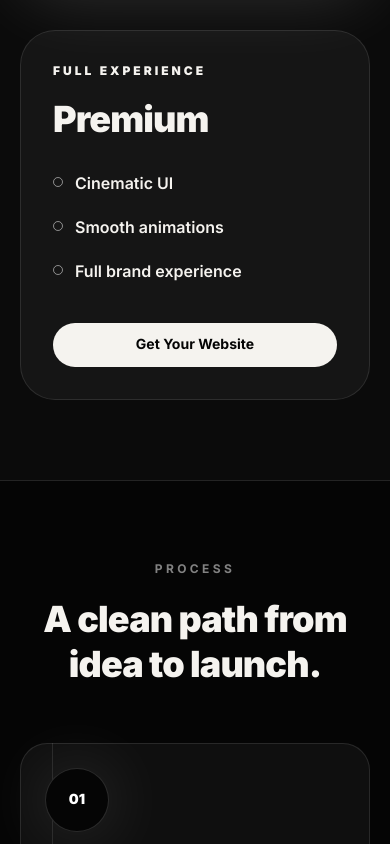
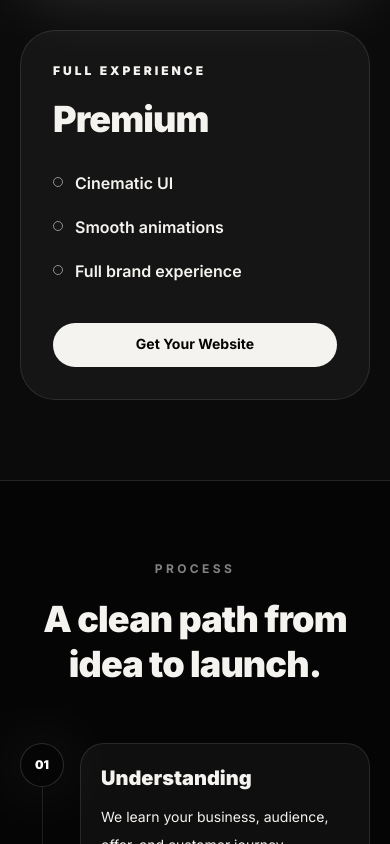
Before and after one commit to muhammedmuneerk/weboltrix, a React (Vite) app: page / in a window 390 px wide. Shown: the part 11156-12000 px from the top of the page. Built offline with nearby package versions, Linux system fonts and the light colour scheme.

Commit message:
make the homepage's 'Process' section responsive on mobile screens

```diff
--- a/src/components/ProcessTimeline.jsx
+++ b/src/components/ProcessTimeline.jsx
@@ -1,9 +1,34 @@
 export default function ProcessTimeline({ steps }) {
+  const stepText = [
+    "We learn your business, audience, offer, and customer journey.",
+    "We shape a premium layout with clear hierarchy and strong spacing.",
+    "We build the responsive React site with fast, clean Tailwind UI.",
+    "We polish, test, and prepare the website for real customer enquiries.",
+  ];
+
   return (
     <div className="relative mt-14">
-      <div className="absolute left-8 top-0 h-full w-px bg-white/10 md:hidden" />
+      {/* Mobile — vertical connected stepper, hidden at md+ */}
+      <div className="relative md:hidden">
+        <div className="absolute left-[1.375rem] top-6 bottom-6 w-px bg-white/10" />
+        <div className="flex flex-col gap-5">
+          {steps.map((step, index) => (
+            <div key={step} className="relative flex items-start gap-4">
+              <span className="relative z-10 flex h-11 w-11 flex-none items-center justify-center rounded-full border border-white/15 bg-ink text-xs font-black text-white shadow-glow">
+                0{index + 1}
+              </span>
+              <div className="flex-1 rounded-[1.5rem] border border-white/10 bg-white/[0.045] p-5 transition duration-500">
+                <h3 className="text-xl font-black">{step}</h3>
+                <p className="mt-3 text-sm leading-7 text-white/52">{stepText[index]}</p>
+              </div>
+            </div>
+          ))}
+        </div>
+      </div>
 
-      <div className="absolute left-0 right-0 top-14 hidden md:grid md:grid-cols-4 md:gap-5">
+      {/* Desktop — untouched, hidden below md */}
+      <div className="hidden md:block">
+        <div className="absolute left-0 right-0 top-14 grid grid-cols-4 gap-5">
           {steps.map((_, index) => (
             <div key={index} className="relative h-px">
               {index < steps.length - 1 && (
@@ -13,7 +38,7 @@ export default function ProcessTimeline({ steps }) {
           ))}
         </div>
 
-      <div className="stagger-grid grid gap-5 md:grid-cols-4">
+        <div className="stagger-grid grid grid-cols-4 gap-5">
           {steps.map((step, index) => (
             <div
               key={step}
@@ -23,17 +48,11 @@ export default function ProcessTimeline({ steps }) {
                 0{index + 1}
               </span>
               <h3 className="mt-10 text-2xl font-black">{step}</h3>
-            <p className="mt-4 text-sm leading-7 text-white/52">
-              {[
-                "We learn your business, audience, offer, and customer journey.",
-                "We shape a premium layout with clear hierarchy and strong spacing.",
-                "We build the responsive React site with fast, clean Tailwind UI.",
-                "We polish, test, and prepare the website for real customer enquiries.",
-              ][index]}
-            </p>
+              <p className="mt-4 text-sm leading-7 text-white/52">{stepText[index]}</p>
             </div>
           ))}
         </div>
       </div>
+    </div>
   );
 }
```
Lines whose indentation alone changed are shown as unchanged.
